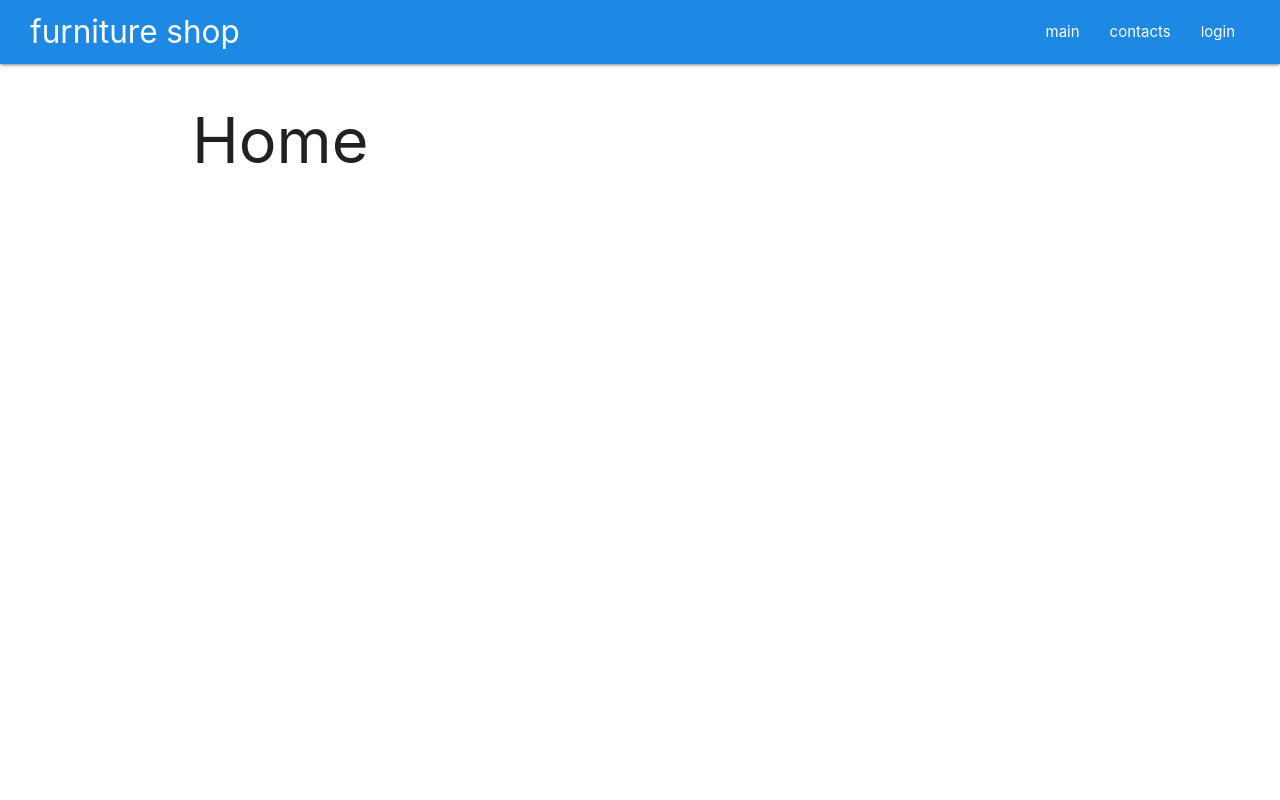
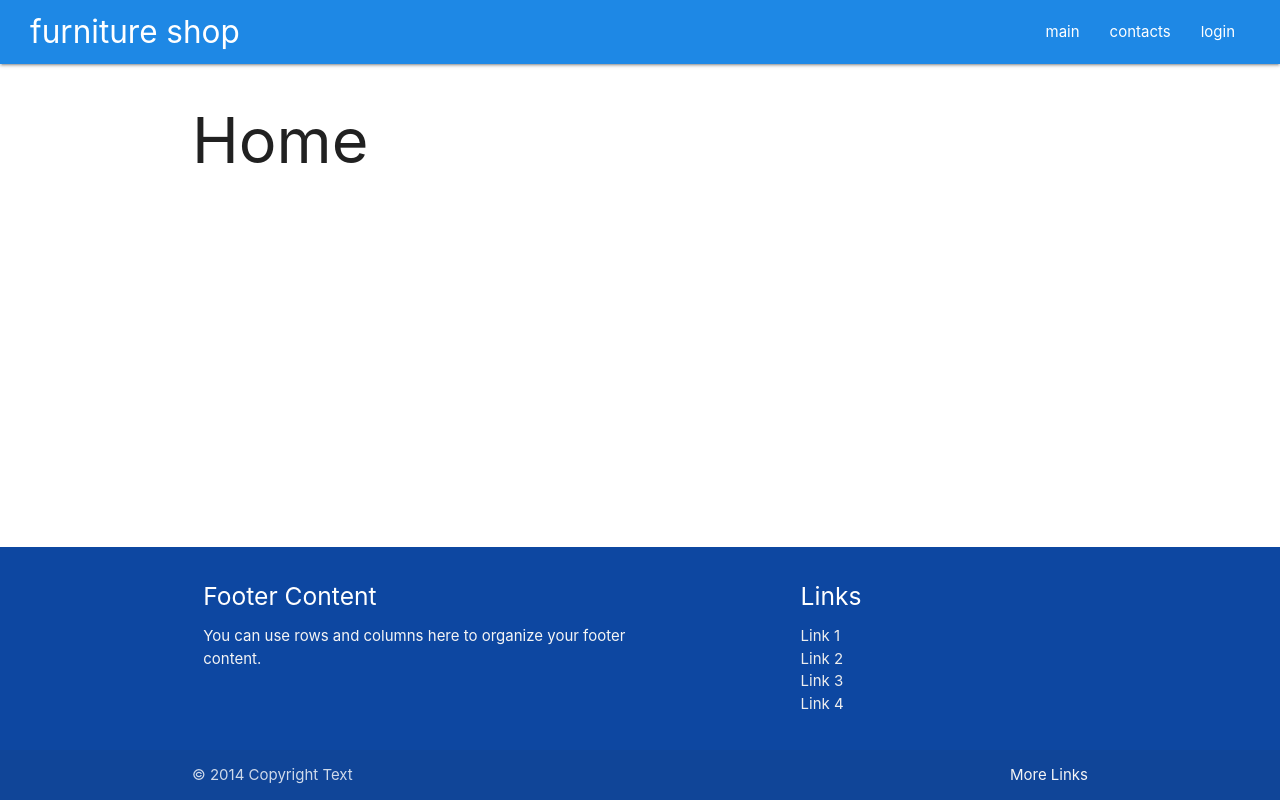
Before and after one commit to mykytapilec/furniture-shop-front, a React (Create React App) app: page /home in a window 1280 px wide. Built offline with nearby package versions, Linux system fonts and the light colour scheme.

Commit message:
addition of footer

```diff
--- a/src/App.tsx
+++ b/src/App.tsx
@@ -2,11 +2,12 @@ import { useEffect, useState } from 'react';
 import { useSelector, useDispatch } from 'react-redux';
 import {BrowserRouter as Router} from 'react-router-dom';
 
-import Navbar from './modules/navbar/Navbar';
+import Navbar from './components/navbar/Navbar';
+import Footer from './components/footer/Footer';
 import { useRoutes } from './routes';
 import { enter } from './modules/authorization/store/actions';
 
-import 'materialize-css';
+import './app.css';
 
 
 interface LoginState {
@@ -14,13 +15,13 @@ interface LoginState {
   userId: string;
   isEnter: boolean;
   message: string;
-}
+};
 
 declare global {
   interface Store {
     loginReducer: LoginState;
   }
-}
+};
 
 const App = () => {
   const [token, setToken] = useState('');
@@ -54,8 +55,9 @@ const App = () => {
             {routes}
           </h1>
         </div>
+        <Footer />
       </Router>
   )
-}
+};
 
 export default App;
--- /dev/null
+++ b/src/components/footer/Footer.tsx
@@ -0,0 +1,78 @@
+// import { useCallback, useEffect } from 'react';
+// import { NavLink } from 'react-router-dom';
+// import {useDispatch, useSelector} from 'react-redux';
+
+// import { clearMessage, enter, logout } from '../authorization/store/actions';
+// import { useMessage } from '../../hooks/message.hook';
+
+// interface Props {
+//     isAuthenticated: boolean
+// }
+
+import './footer.css';
+
+
+const Footer = () => {
+
+    // const message = useMessage();
+    // const err = useSelector((state: Store) => state.loginReducer.message);
+    // const dispatch = useDispatch();
+
+    // useEffect(() => {
+    //     if(err === 'logout') message(err);
+    //   }, [
+    //       err,
+    //       message,
+    //     ])
+
+    // useEffect(() => {
+    //     window.M.updateTextFields();
+    // }, [])
+
+
+
+    // const logoutHandler = useCallback(() => {
+    //     try {
+    //         dispatch(logout());
+    //         localStorage.removeItem('userData');
+    //         dispatch(enter(true));
+    //     } catch(e){}
+    // }, [dispatch])
+
+    // const enterHandler = () => {
+    //     dispatch(enter(false));
+    //     dispatch(clearMessage())
+    // }
+
+
+    return (
+        <footer className="page-footer blue darken-4">
+          <div className="container">
+            <div className="row">
+              <div className="col l6 s12">
+                <h5 className="white-text">Footer Content</h5>
+                <p className="grey-text text-lighten-4">You can use rows and columns here to organize your footer content.</p>
+              </div>
+              <div className="col l4 offset-l2 s12">
+                <h5 className="white-text">Links</h5>
+                <ul>
+                  <li><a className="grey-text text-lighten-3" href="#!">Link 1</a></li>
+                  <li><a className="grey-text text-lighten-3" href="#!">Link 2</a></li>
+                  <li><a className="grey-text text-lighten-3" href="#!">Link 3</a></li>
+                  <li><a className="grey-text text-lighten-3" href="#!">Link 4</a></li>
+                </ul>
+              </div>
+            </div>
+          </div>
+          <div className="footer-copyright">
+            <div className="container">
+            © 2014 Copyright Text
+            <a className="grey-text text-lighten-4 right" href="#!">More Links</a>
+            </div>
+          </div>
+        </footer>
+    )
+};
+
+
+export default Footer;
--- /dev/null
+++ b/src/components/footer/footer.css
@@ -0,0 +1,5 @@
+footer {
+    position: fixed;
+    bottom: 0;
+    width: 100%;
+}
--- a/src/modules/navbar/Navbar.tsx
+++ b/src/components/navbar/Navbar.tsx
@@ -2,8 +2,10 @@ import { useCallback, useEffect } from 'react';
 import { NavLink } from 'react-router-dom';
 import {useDispatch, useSelector} from 'react-redux';
 
-import { clearMessage, enter, logout } from '../authorization/store/actions';
+import { clearMessage, enter, logout } from '../../modules/authorization/store/actions';
 import { useMessage } from '../../hooks/message.hook';
+
+import './navbar.css';
 
 interface Props {
     isAuthenticated: boolean
@@ -45,7 +47,8 @@ const Navbar: React.FC<Props> = ({isAuthenticated}) => {
 
     return (
         <nav>
-            <div className="nav-wrapper blue darken-1" style={{ padding: '0 2rem'}}>
+            <div className="nav-wrapper blue darken-1">
+            {/* <div className="nav-wrapper blue darken-1" style={{ padding: '0 2rem'}}> */}
             <span className="brand-logo"><NavLink to="/home">furniture shop</NavLink></span>
             <ul id="nav-mobile" className="right hide-on-med-and-down">
                 <li><NavLink to="/main">main</NavLink></li>
--- /dev/null
+++ b/src/components/navbar/navbar.css
@@ -0,0 +1,3 @@
+.nav-wrapper {
+    padding: 0 2rem;
+}
--- a/src/index.css
+++ b/src/index.css
@@ -1 +1 @@
-@import "~materialize-css/dist/css/materialize.min.css"
+@import "~materialize-css/dist/css/materialize.min.css";
--- a/src/index.tsx
+++ b/src/index.tsx
@@ -5,6 +5,7 @@ import { Provider } from 'react-redux';
 import { store } from './store/index';
 
 import './index.css';
+import 'materialize-css';
 
 
 ReactDOM.render(
--- a/src/modules/navbar/navbar.styles.css
+++ /dev/null
@@ -1,3 +0,0 @@
-.enter_button{
-    cursor: pointer;
-}
```
Also changed, not shown: src/app.css (added).
